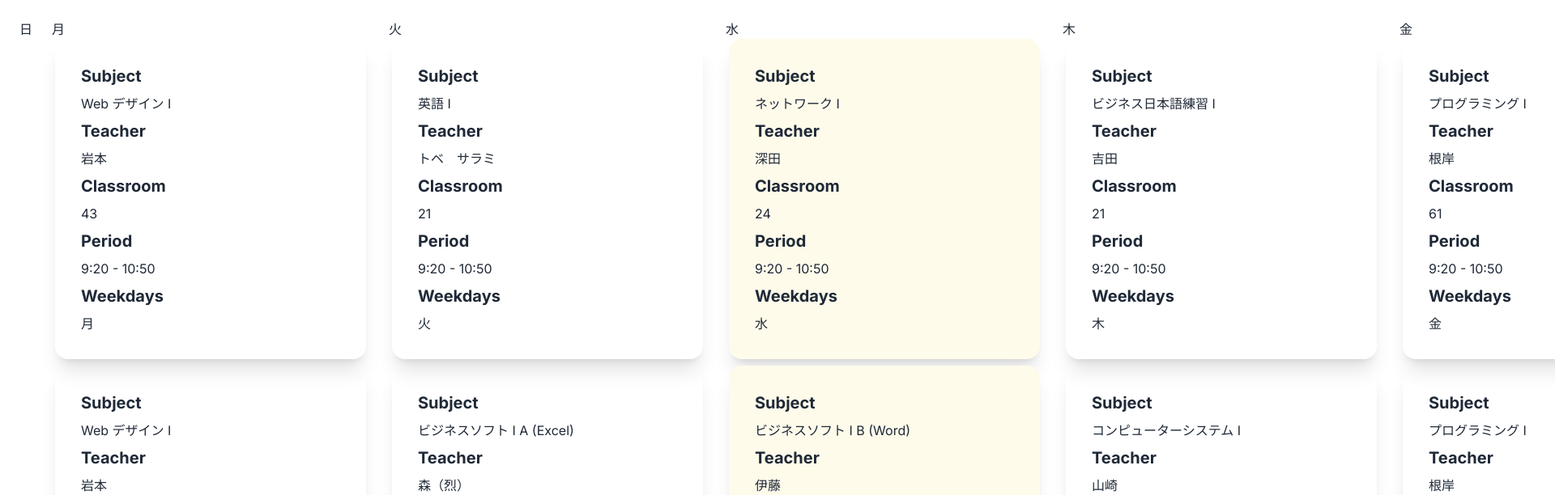
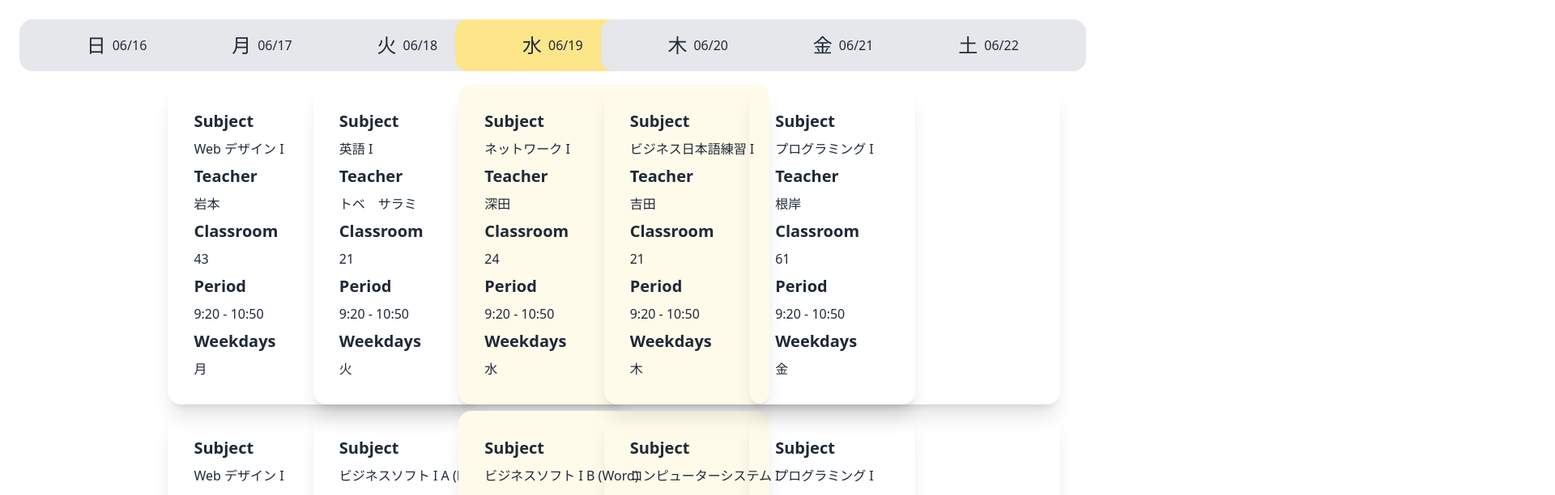
Before and after one commit to Ding-Fan/curriculum, a Next.js app: page / in a window 1280 px wide. Shown: the top 612 px of the page at 81% size, 1920 px wide, since content can reach past the window. Built offline with nearby package versions, Linux system fonts and the light colour scheme.

Commit message:
working in progress

```diff
--- a/app/globals.css
+++ b/app/globals.css
@@ -81,6 +81,12 @@
   margin: 0;
 }
 
+html,
+body {
+  width: auto;
+  height: auto;
+}
+
 a {
   color: inherit;
   text-decoration: none;
--- a/app/layout.tsx
+++ b/app/layout.tsx
@@ -6,6 +6,7 @@ import "./globals.css";
 
 import dayjs from "dayjs";
 import isBetween from "dayjs/plugin/isBetween"; // import plugin
+import { twMerge } from "tailwind-merge";
 dayjs.extend(isBetween);
 
 const inter = Inter({ subsets: ["latin"] });
@@ -17,7 +18,7 @@ export default function RootLayout({
 }) {
   return (
     <html lang="en">
-      <body className={inter.className}>{children}</body>
+      <body>{children}</body>
     </html>
   );
 }
--- a/app/page.tsx
+++ b/app/page.tsx
@@ -40,13 +40,30 @@ export default function Home() {
   }, [currentCourseId, scrollToCurrent, scrollToNext, nextCourseId]);
 
   return (
-    <main className={"p-4"}>
-      <div className="flex gap-2">
+    <main className={"p-4 w-fit"}>
+      <div className="grid grid-cols-7 gap-2">
         {WEEKDAYS.map((weekday) => {
           return (
             <div key={weekday.id} className="p-2">
-              <div className="">{weekday.japanese}</div>
-
+              <div
+                className={twMerge(
+                  "bg-gray-200 rounded-2xl items-center justify-center p-4 flex gap-2 w-60",
+                  dayjs().day() === weekday.id ? "bg-amber-200" : ""
+                )}
+              >
+                <div className="text-2xl">{weekday.japanese}</div>
+                <div className="">
+                  {dayjs().day(weekday.id).format("MM/DD")}
+                </div>
+              </div>
+            </div>
+          );
+        })}
+      </div>
+      <div className="grid grid-cols-7 gap-2">
+        {WEEKDAYS.map((weekday) => {
+          return (
+            <div key={weekday.id} className="p-2">
               <div className="flex flex-col gap-2">
                 {COURSES.filter((course) => course.weekdays === weekday.id).map(
                   (course) => {
```
